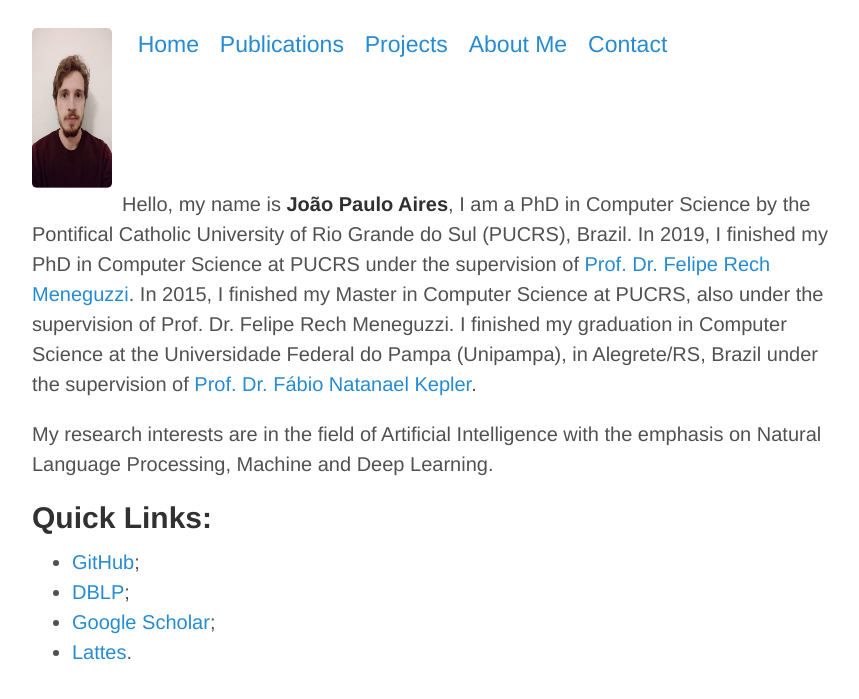
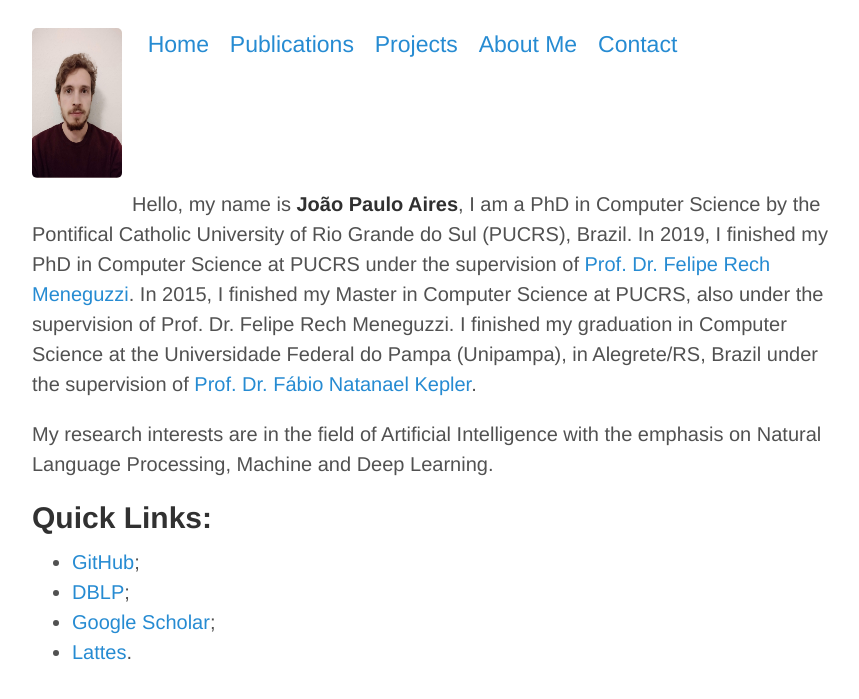
Before and after one commit to JoaoPauloAires/JoaoPauloAires.github.io, a Jekyll site: the page built from index.md, in a window 1280 px wide. Shown: the top 699 px of the page, without its empty margins (208-1067 px from the left). Built offline with Jekyll 4.4.1, drawn with Linux system fonts in a browser that asks for light colours.

Commit message:
Fixing picture size.

```diff
--- a/_layouts/default.html
+++ b/_layouts/default.html
@@ -10,7 +10,7 @@
 <header class="masthead">
    <h3 class="masthead-title">
      <a href="/">
-		 <img src="/fig/aires.jpg" alt="" style="float:left;margin-right:10px" height="160" width="80">
+		 <img src="/fig/aires.jpg" alt="" style="float:left;margin-right:10px" height="150" width="90">
 	 </a>
      <small>
         &nbsp;&nbsp;&nbsp;<a href="{{ site.path }}/home/home.html" style="color: #268bd2; font-size: 23px">Home</a>
```
